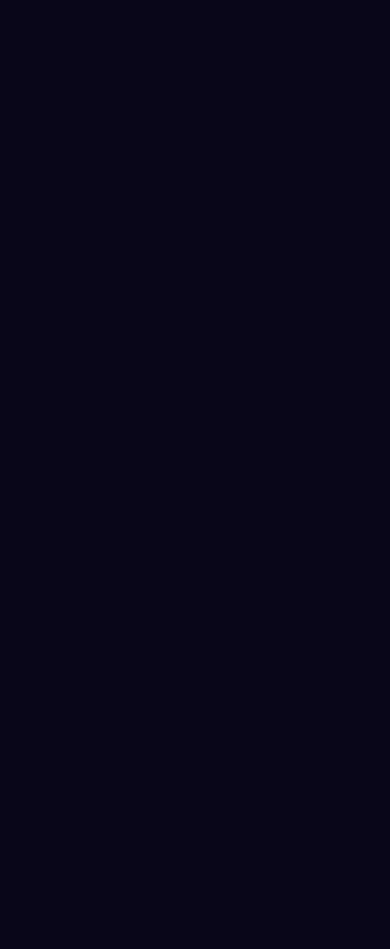
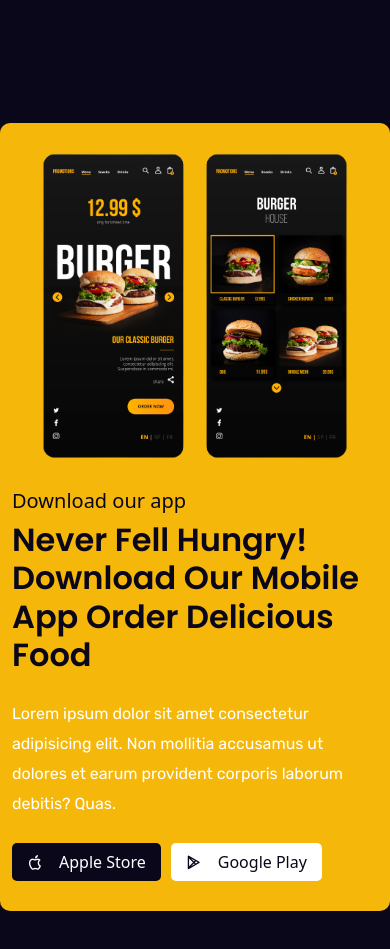
Before and after one commit to z3sb/chef, a React (Create React App) app: page / in a window 390 px wide. Shown: the part 8000-8949 px from the top of the page. Before the commit the page ends 8053 px from the top, so only its background shows below. Built offline with nearby package versions, Linux system fonts and the light colour scheme.

Commit message:
Design App Section

```diff
--- /dev/null
+++ b/src/components/download-section/Download.jsx
@@ -0,0 +1,40 @@
+import React from 'react';
+import './download.css';
+import appImg from '../../assets/images/app.png';
+import { Container, Row, Col } from 'reactstrap';
+
+
+const Download = () => {
+  return (
+    <section>
+      <Container className="app__container">
+        <Row>
+          <Col lg='6' md='6'>
+            <div className="app__img">
+              <img src={appImg} alt="" className="w-100" />
+            </div>
+          </Col>
+          <Col lg='6' md='6'>
+            <div className="app__content">
+              <h5>Download our app</h5>
+              <h2 className='mb-4'>Never Fell Hungry! Download Our Mobile App Order Delicious Food</h2>
+              <p>
+                Lorem ipsum dolor sit amet consectetur adipisicing elit.
+                Non mollitia accusamus ut dolores et earum provident corporis laborum debitis? Quas.
+              </p>
+              <div className="app__btns d-flex align-items-center gap-5 mt-4">
+                <button className="btn__apple d-flex align-items-center gap-3">
+                  <i className="ri-apple-line"></i><a href="#apple">Apple Store</a>
+                </button>
+                <button className="btn__google d-flex align-items-center gap-3">
+                  <i className="ri-google-play-line"></i><a href="#google">Google Play</a>
+                </button>
+              </div>
+            </div>
+          </Col>
+        </Row>
+      </Container>
+    </section>
+  )
+}
+export default Download;
--- /dev/null
+++ b/src/components/download-section/download.css
@@ -0,0 +1,61 @@
+.app__container{
+  background: #f5b70a;
+  border-radius: 10px;
+}
+.app__img{
+  margin-bottom: -100px;
+}
+.app__content{
+  padding-top:50px;
+}
+.app__content h5,
+.app__content h2{
+  color: #0a071a;
+}
+.app__content h2{
+  font-weight: 600;
+}
+.app__content p {
+  color: #fff ;
+}
+.btn__apple,
+.btn__google{
+  border: none;
+  padding: 7px 15px;
+  border-radius: 5px;
+}
+.btn__apple{
+  background: #0a071a;
+  color: #fff;
+}
+.btn__apple:hover a{
+  color: #fff;
+}
+.btn__google{
+  background: #fff;
+  border: none;
+  color: #0a071a;
+  padding: 7px 15px;
+  border-radius: 5px;
+}
+.btn__google:hover a{
+  color: #0a071a;
+}
+.btn__google i {
+  color: #0a071a;
+}
+@media only screen and (max-width: 992px) {
+  .app__btns{
+    flex-direction: column;
+    gap: 10px !important;
+  }
+}
+@media only screen and (max-width: 767px){
+  .app__content{
+    margin-top: 50px;
+  }
+  .app__btns{
+    flex-direction: row;
+    margin-bottom: 30px;
+  }
+}
--- a/src/pages/Home.jsx
+++ b/src/pages/Home.jsx
@@ -1,5 +1,6 @@
 import React, { Fragment } from 'react'
 import ChooseUs from '../components/choose-us/ChooseUs';
+import Download from '../components/download-section/Download';
 import Header from '../components/Header/Header';
 import HeroSlider from '../components/hero-slider/HeroSlider';
 import MenuPack from '../components/menu-pack/MenuPack';
@@ -15,6 +16,7 @@ const Home = () => {
       <ChooseUs />
       <MenuPack />
       <Testimonial />
+      <Download />
     </Fragment>
   )
 }
```
